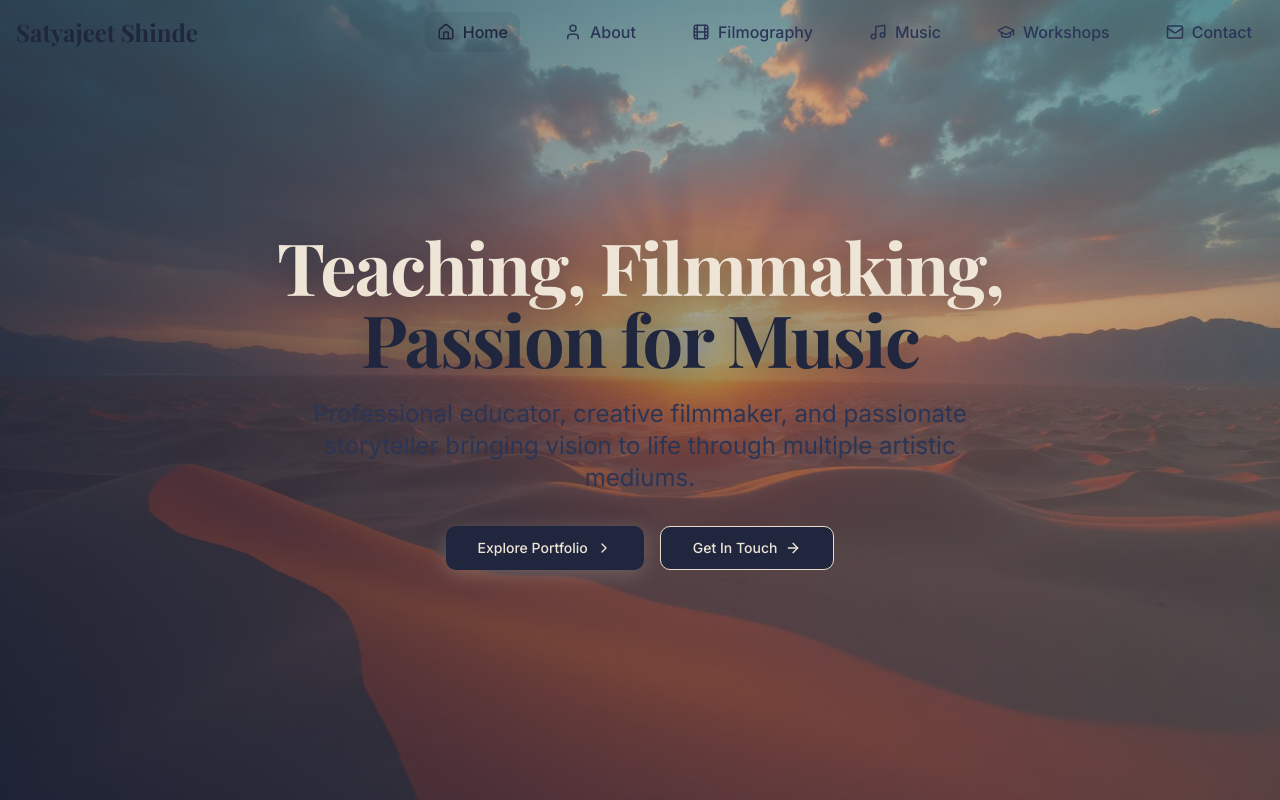
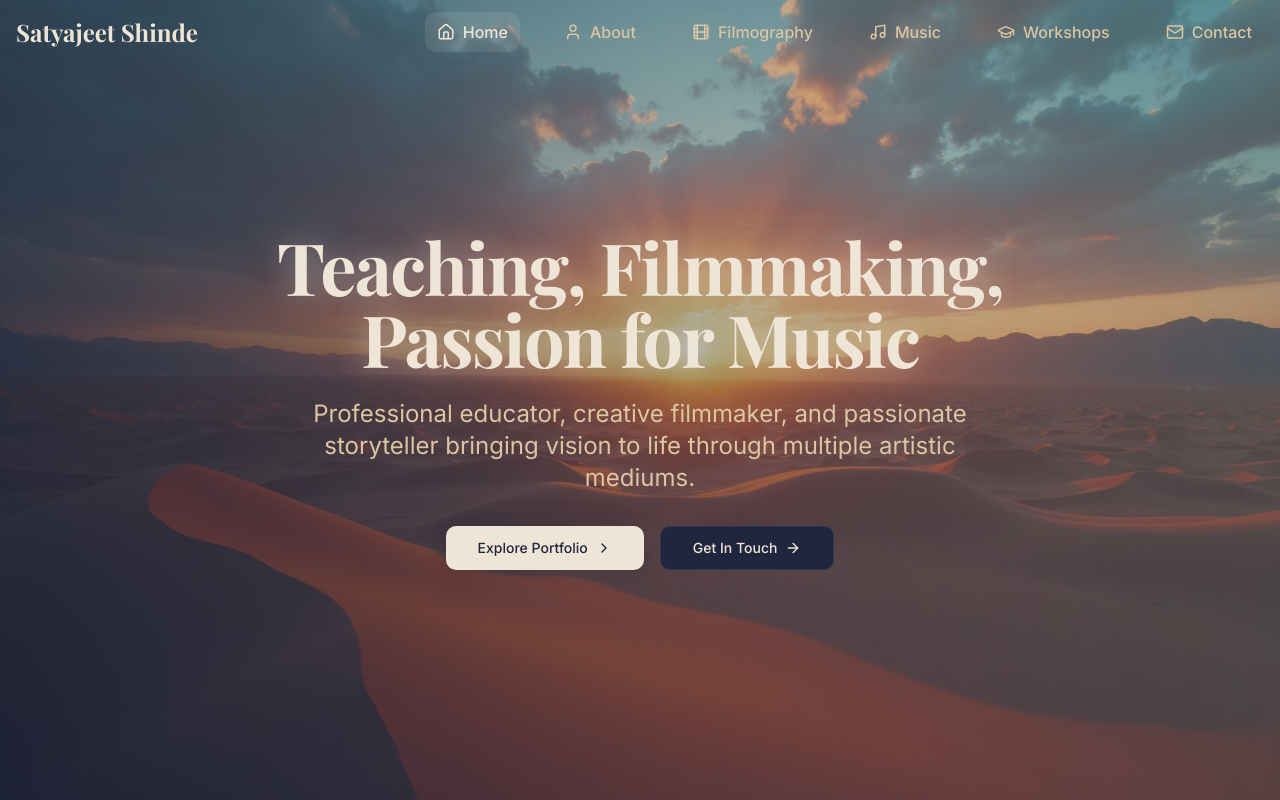
Before and after one commit to zenishxworld/satyajeet-artistry-hub, a React (Vite) app: page / in a window 1280 px wide. Shown: the top 800 px of the page. Built offline with nearby package versions, Linux system fonts and the light colour scheme.

Commit message:
Adjust color balance to 70/30
Update color ratio to 70/30, prioritizing the navy color with cream as an accent.

```diff
--- a/src/index.css
+++ b/src/index.css
@@ -7,27 +7,27 @@
 /* Satyajeet Shinde Portfolio Design System */
 @layer base {
   :root {
-    /* 60/40 Color Balance: Navy (#212842) & Cream (#F0E7D5) */
-    --background: 226 33% 18%;           /* Navy - 60% usage */
+    /* 70/30 Color Balance: Navy (#212842) dominant & Cream (#F0E7D5) accent */
+    --background: 226 33% 18%;           /* Navy - 70% usage */
     --foreground: 36 44% 89%;            /* Cream text */
 
-    --card: 36 44% 89%;                  /* Cream cards - 40% usage */
-    --card-foreground: 226 33% 18%;      /* Navy text on cream */
+    --card: 226 33% 20%;                 /* Navy cards - maintaining dominance */
+    --card-foreground: 36 44% 89%;       /* Cream text on navy */
 
-    --popover: 36 44% 89%;               /* Cream popovers */
-    --popover-foreground: 226 33% 18%;   /* Navy text */
+    --popover: 226 33% 20%;              /* Navy popovers */
+    --popover-foreground: 36 44% 89%;    /* Cream text */
 
-    --primary: 226 33% 18%;              /* Navy as primary */
-    --primary-foreground: 36 44% 89%;    /* Cream text on navy */
+    --primary: 36 44% 89%;               /* Cream as primary accent - 30% */
+    --primary-foreground: 226 33% 18%;   /* Navy text on cream */
 
-    --secondary: 36 44% 89%;             /* Cream secondary */
-    --secondary-foreground: 226 33% 18%; /* Navy text on cream */
+    --secondary: 226 33% 25%;            /* Navy secondary */
+    --secondary-foreground: 36 44% 89%;  /* Cream text on navy */
 
-    --muted: 36 44% 85%;                 /* Muted cream */
-    --muted-foreground: 226 33% 25%;     /* Dark navy text */
+    --muted: 226 33% 22%;                /* Navy muted */
+    --muted-foreground: 36 44% 75%;      /* Muted cream */
 
-    --accent: 226 33% 18%;               /* Navy accent */
-    --accent-foreground: 36 44% 89%;     /* Cream text on navy */
+    --accent: 36 44% 89%;                /* Cream accent - 30% usage */
+    --accent-foreground: 226 33% 18%;    /* Navy text on cream */
 
     --success: 226 33% 18%;              /* Navy for success */
     --success-foreground: 36 44% 89%;    /* Cream text */
@@ -36,26 +36,26 @@
     --destructive-foreground: 36 44% 89%; /* Cream text */
 
     --border: 226 33% 30%;               /* Navy borders */
-    --input: 36 44% 85%;                 /* Cream inputs */
-    --ring: 226 33% 18%;                 /* Navy focus ring */
+    --input: 226 33% 25%;                /* Navy inputs */
+    --ring: 36 44% 89%;                  /* Cream focus ring */
 
     --radius: 0.75rem;
 
-    /* Balanced Portfolio Colors */
-    --hero-gradient-from: 226 33% 18%;   /* Navy start */
-    --hero-gradient-to: 36 44% 89%;      /* Cream end - balanced gradient */
-    --section-bg-navy: 226 33% 18%;      /* Navy sections - 60% */
-    --section-bg-cream: 36 44% 89%;      /* Cream sections - 40% */
-    --highlight: 226 33% 18%;            /* Navy highlights */
+    /* 70/30 Portfolio Colors */
+    --hero-gradient-from: 226 33% 18%;   /* Navy dominant */
+    --hero-gradient-to: 226 33% 22%;     /* Navy variant */
+    --section-bg-navy: 226 33% 18%;      /* Navy sections - 70% */
+    --section-bg-cream: 36 44% 89%;      /* Cream sections - 30% */
+    --highlight: 36 44% 89%;             /* Cream highlights as accent */
 
     /* Typography */
     --font-sans: 'Inter', system-ui, sans-serif;
     --font-display: 'Playfair Display', serif;
 
     /* Shadows & Effects */
-    --shadow-glow: 0 0 50px hsl(226 33% 18% / 0.15);
+    --shadow-glow: 0 0 50px hsl(36 44% 89% / 0.15);
     --shadow-card: 0 10px 40px hsl(226 33% 10% / 0.4);
-    --shadow-soft: 0 4px 20px hsl(36 44% 89% / 0.2);
+    --shadow-soft: 0 4px 20px hsl(226 33% 15% / 0.2);
 
     /* Animations */
     --transition-smooth: all 0.3s cubic-bezier(0.4, 0, 0.2, 1);
```
